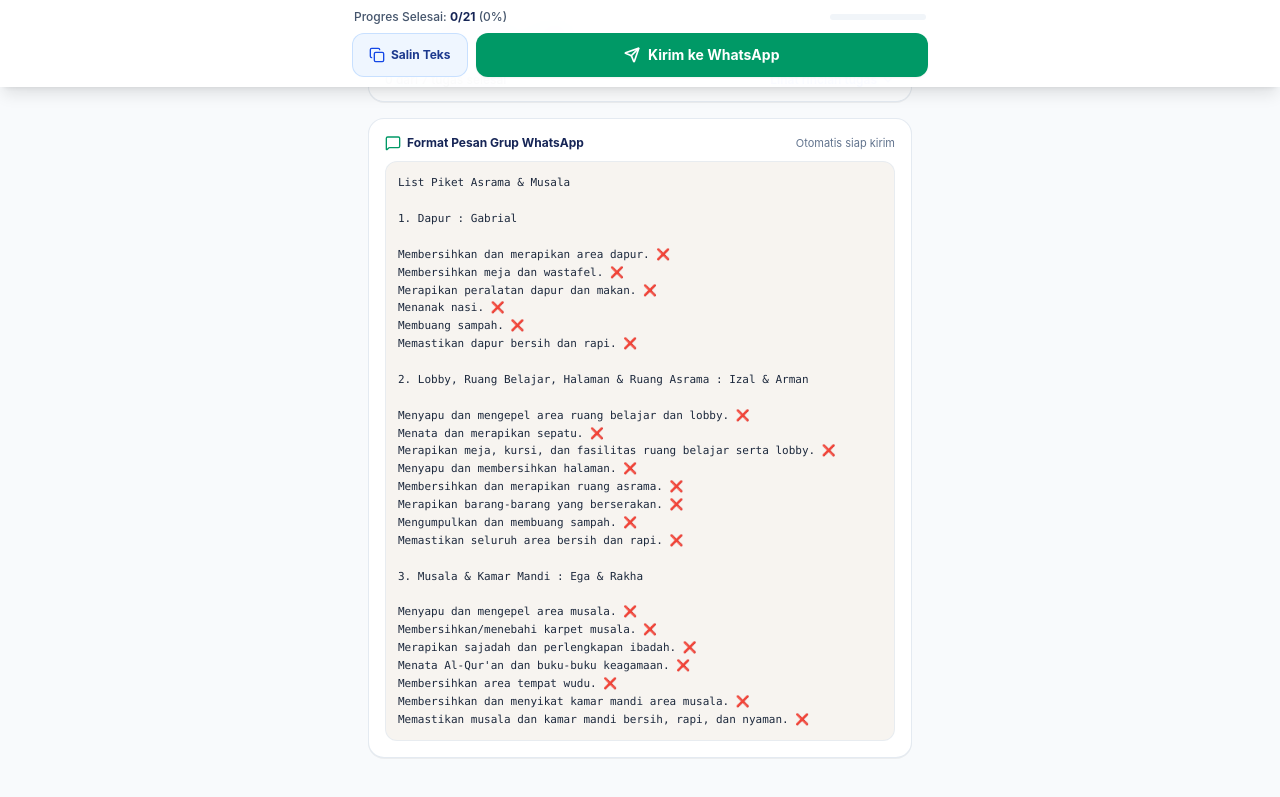
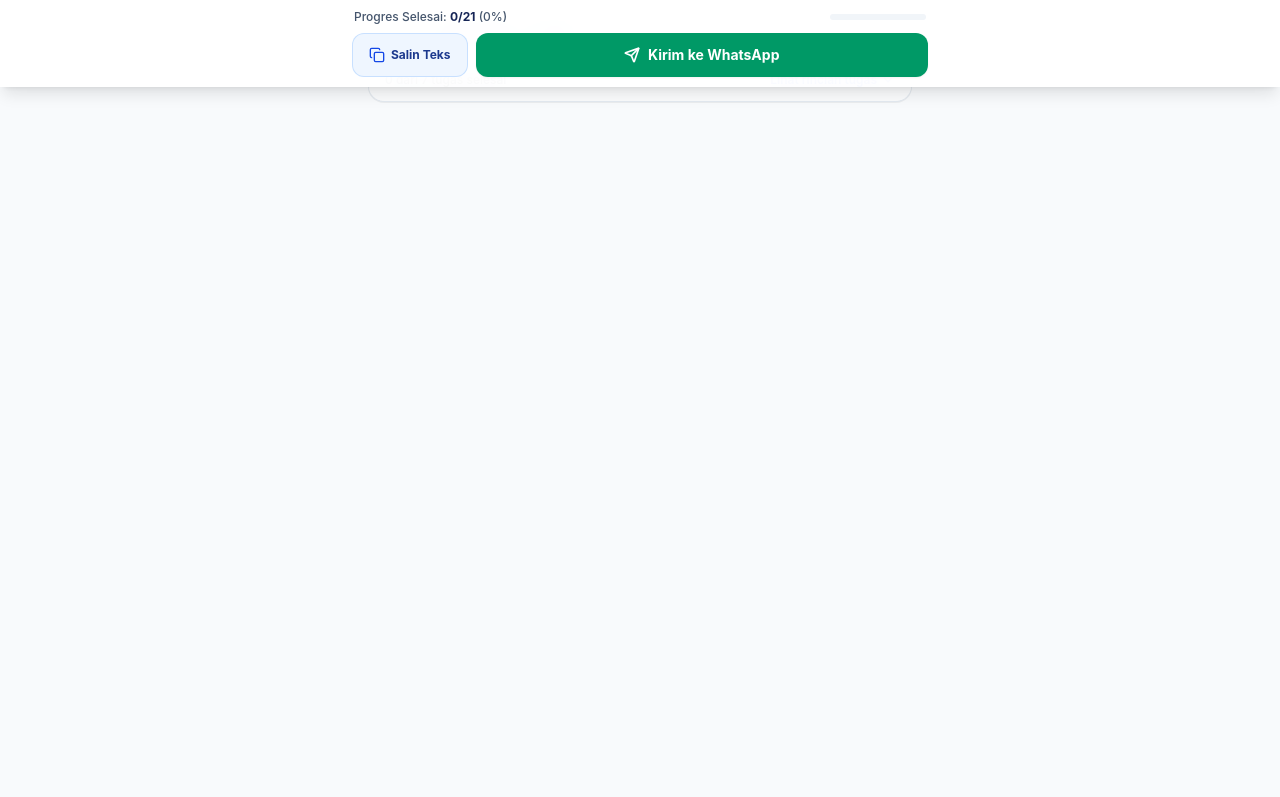
Before and after one commit to ryaleason/monitoring-piket, a Next.js app: page / in a window 1280 px wide. Shown: the part 713-1510 px from the top of the page. After the commit the page ends 943 px from the top, so only its background shows below. Built offline with nearby package versions, Linux system fonts and the light colour scheme.

Commit message:
refactor: remove raw WhatsApp preview card to keep UI clean and compact

```diff
--- a/src/app/page.tsx
+++ b/src/app/page.tsx
@@ -17,7 +17,7 @@ import {
   formatSantriNames,
   transferSantri,
 } from "@/lib/schedule";
-import { Copy, Check, Send, MessageSquare, Calendar } from "lucide-react";
+import { Copy, Check, Send, Calendar } from "lucide-react";
 
 interface DayItem {
   index: number;
@@ -454,20 +454,6 @@ export default function HomePage() {
             );
           })}
         </div>
-
-        {/* WhatsApp Preview Card */}
-        <div className="bg-white rounded-2xl border border-slate-200/90 p-4 space-y-2.5 shadow-2xs">
-          <div className="flex items-center justify-between text-xs">
-            <span className="font-bold text-blue-950 flex items-center gap-1.5">
-              <MessageSquare className="w-4 h-4 text-emerald-600" />
-              <span>Format Pesan Grup WhatsApp</span>
-            </span>
-            <span className="text-[11px] text-slate-500">Otomatis siap kirim</span>
-          </div>
-          <div className="bg-[#efeae2]/50 p-3 rounded-xl border border-slate-200/70 text-slate-800 text-[11px] font-mono leading-relaxed whitespace-pre-wrap select-all">
-            {formattedReport}
-          </div>
-        </div>
       </main>
 
       {/* Sticky Bottom Actions Bar */}
```
